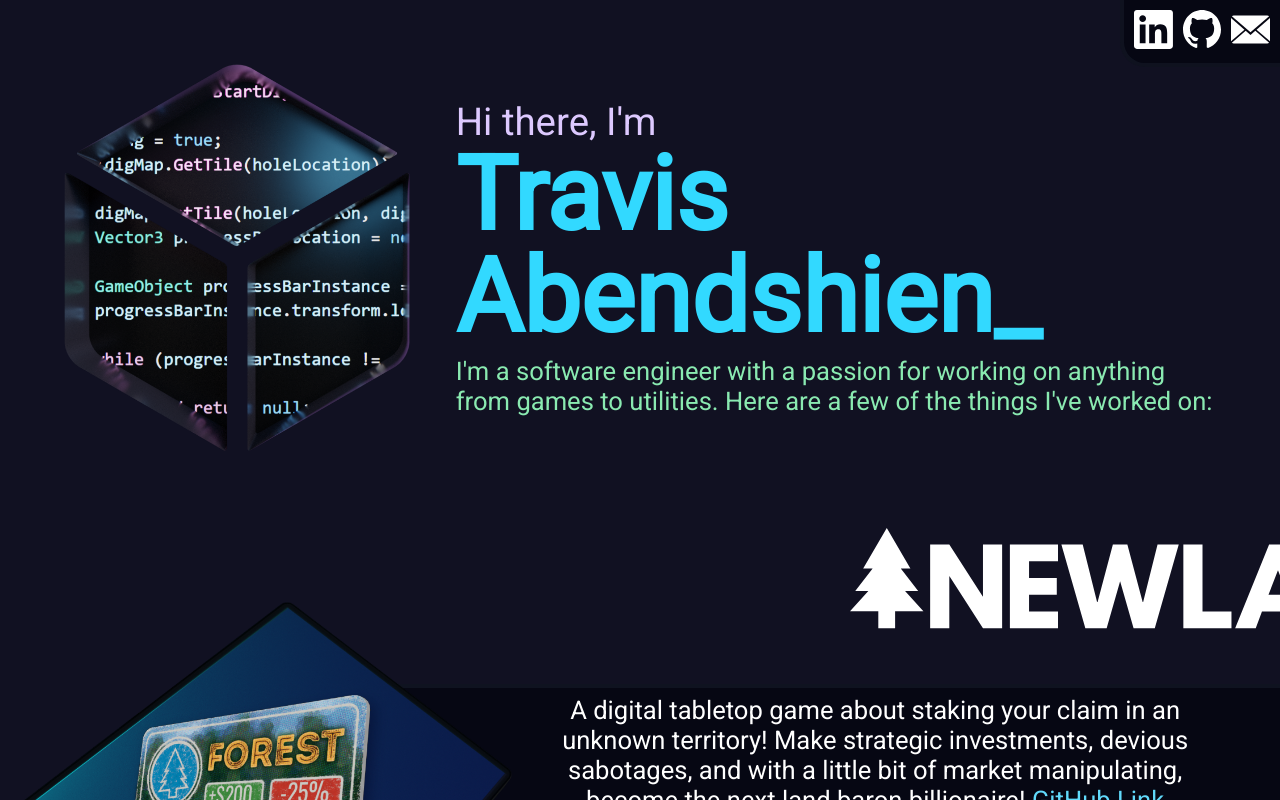
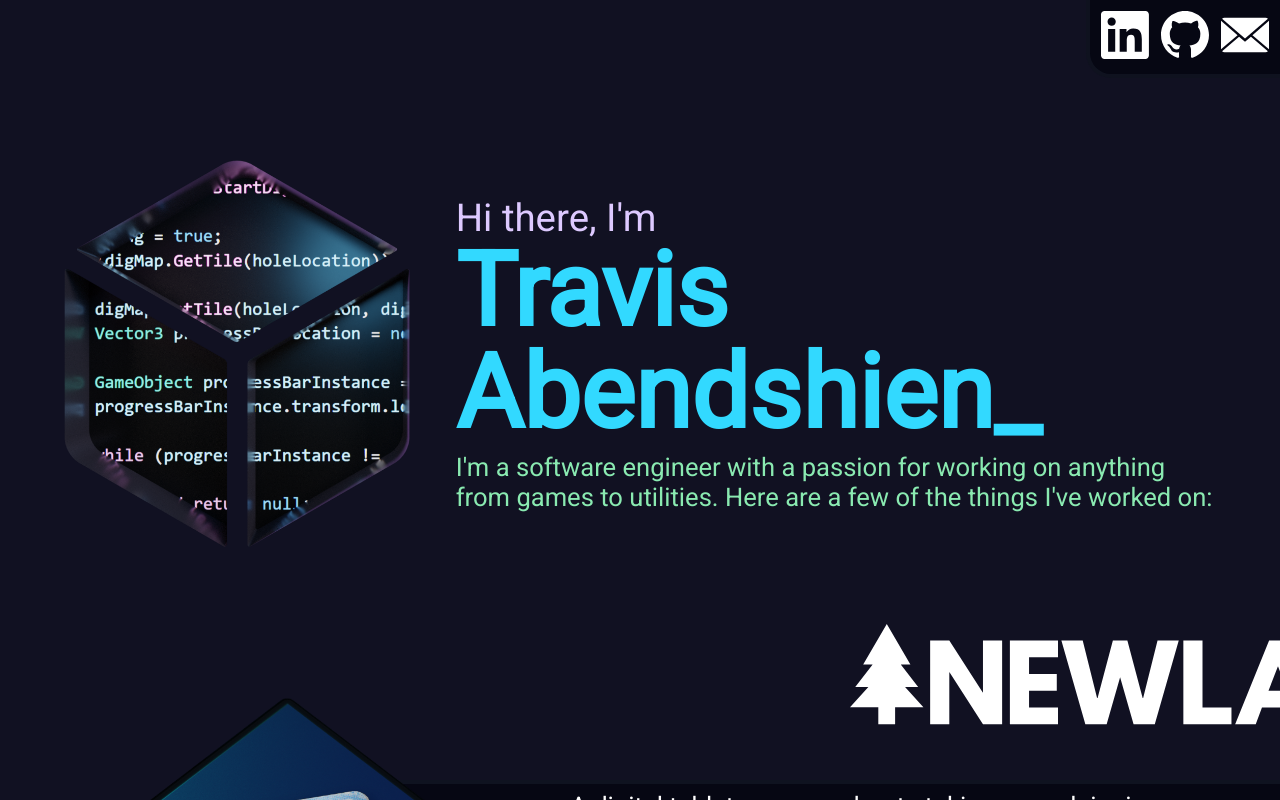
Before and after one commit to CyanVoxel/CyanVoxel.github.io, a React (Create React App) app in the folder portfolio/: page / in a window 1280 px wide. Shown: the top 800 px of the page. Built offline with nearby package versions, Linux system fonts and the light colour scheme.

Commit message:
Added Favicon; Responsiveness Optimizations

```diff
--- a/portfolio/src/App.css
+++ b/portfolio/src/App.css
@@ -52,20 +52,21 @@ a:visited {
   height: 300px; */
 }
 
-.social-link {
-  /* background-color: whitesmoke; */
-  width: 3vw;
-  height: 3vw;
-  margin: 0.4vw;
-}
-
 .intro-container {
   display: flex;
   flex-direction: row;
   justify-content: center;
   align-items: center;
   margin: 5%;
+  margin-top: 20vh;
   max-width: 1920px;
+}
+
+.social-link {
+  /* background-color: whitesmoke; */
+  width: 48px;
+  height: 48px;
+  margin: 6px;
 }
 
 .intro-profile {
@@ -262,12 +263,7 @@ a:visited {
   left: -40%; */
 }
 
-/* Stops the text from continuing to grow on wide screens. */
-@media screen and (min-width: 1920px) {
-  .content-text {
-    font-size: 38px;
-  }
-}
+
 
 .newlands-title {
   /* font-size: 50px; */
@@ -308,6 +304,57 @@ a:visited {
   padding-right: 2vh;
 }
 
+/* Mobile Optimizations */
+@media screen and (max-width: 600px){
+
+  .header {
+    display: none;
+  }
+
+  .footer {
+    z-index: 2;
+    position: fixed;
+    bottom: 0;
+  }
+
+  .footer .social-link {
+    /* width: 10vw;
+    height: 10vw; */
+    /* padding-top: 2vw;
+    padding-left: 1vw;
+    padding-right: 1vw;
+    padding-bottom: 2vw; */
+  }
+
+  .footer p {
+    font-size: 7vw;
+    padding-right: 2vh;
+  }
+}
+
+/* Stops the text from continuing to grow on wide screens. */
+@media screen and (min-width: 1920px) {
+  .content-text {
+    font-size: 38px;
+  }
+  .name-text {
+    font-size: 150px;
+    line-height: 150px;
+  }
+  .hello-text {
+    font-size: 60px;
+  }
+  .bio-text {
+    font-size: 40px;
+  }
+  header .social-link {
+    /* background-color: whitesmoke; */
+    width: 60px;
+    height: 60px;
+    margin: 6px;
+  }
+}
+
 @keyframes App-logo-spin {
   from {
     transform: rotate(0deg);
```
Also changed, not shown: portfolio/src/images/unity.svg (deleted), 1 other file (tests, documents, lock files or other folders).
